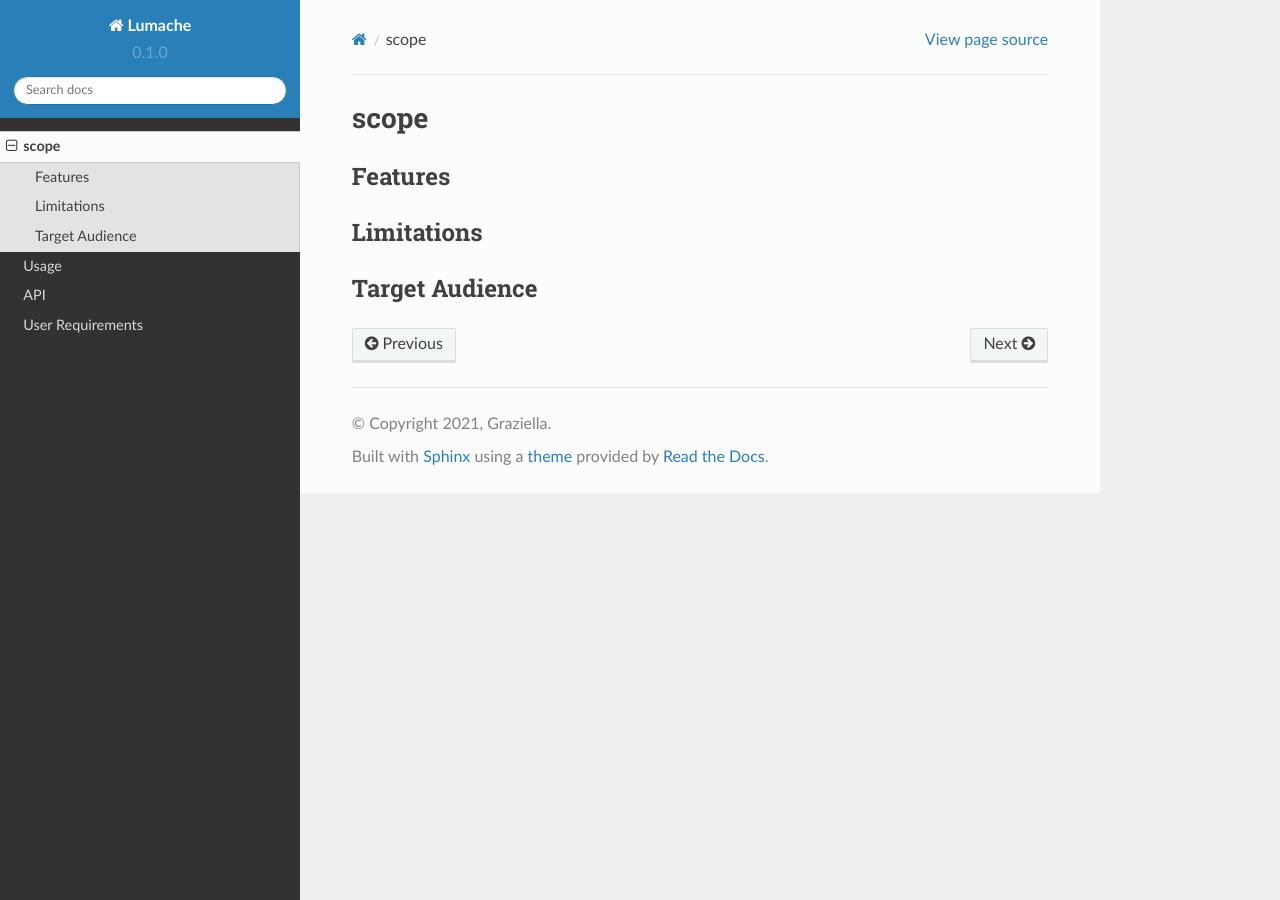
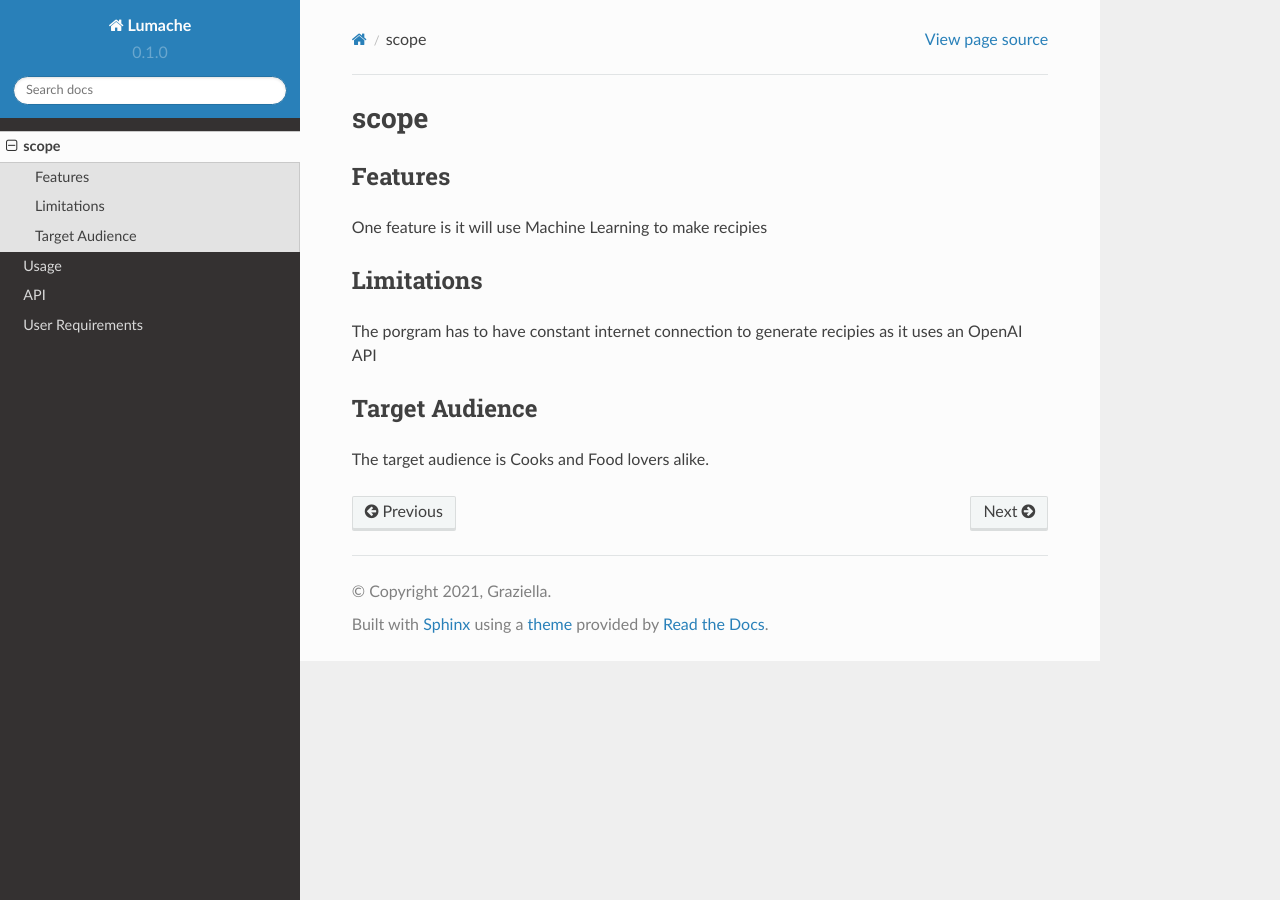
Before and after one commit to BenGreen442/readTheDocsTutorial, a Sphinx documentation site: the page built from docs/source/scope.rst, in a window 1280 px wide. Built offline with Sphinx 7.4.7 and the Read the Docs theme 2.0.0, drawn with Linux system fonts in a browser that asks for light colours.

Commit message:
Added Target Audience scope file completed

```diff
--- a/docs/source/scope.rst
+++ b/docs/source/scope.rst
@@ -3,9 +3,14 @@ scope
 
 Features
 --------
+One feature is it will use Machine Learning to make recipies
 
 Limitations
 -----------
 
+The porgram has to have constant internet connection to generate recipies as it uses an OpenAI API
+
 Target Audience
 ---------------
+
+The target audience is Cooks and Food lovers alike.
```
